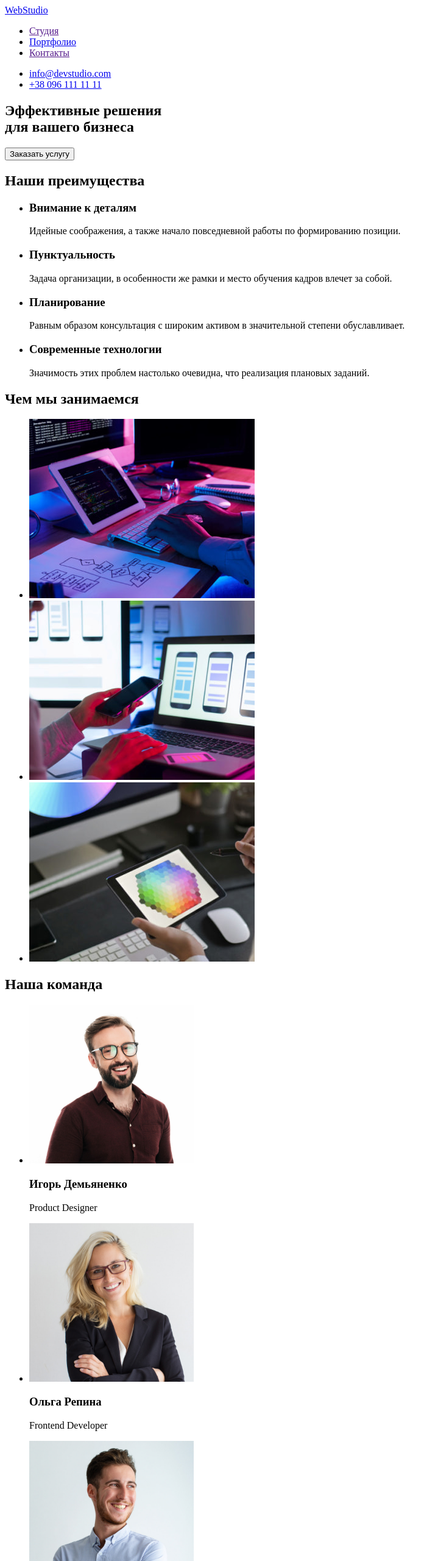
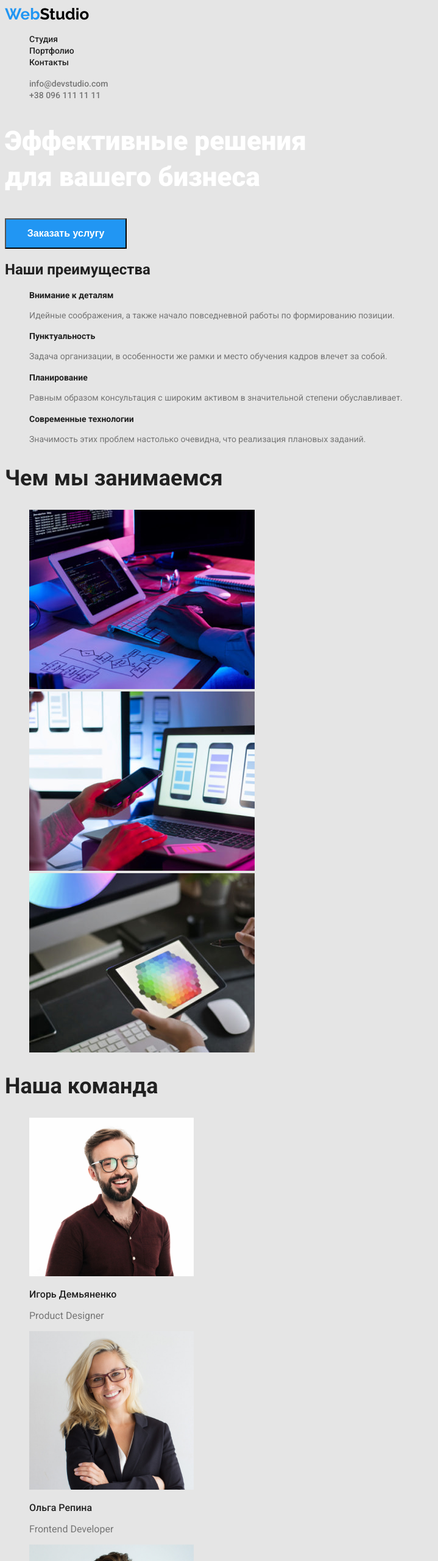
Before and after one commit to MiroslavShimchuk/goit-markup-hw-02, a plain HTML site: page index.html in a window 1280 px wide. Shown: the top 2560 px of the page at 61% size, without its empty margins (0-719 px from the left). Drawn offline with Linux system fonts and the light colour scheme.

Commit message:
задає стилі тексту

```diff
--- a/css/styles.css
+++ b/css/styles.css
@@ -0,0 +1,192 @@
+/* основний колір тексту #212121 */
+/* другорядний колір тексту #757575 */
+/* білий #FFFFFF */
+/* акцент #2196F3 */
+/* основний колір фону #E5E5E5 */
+/* другорядний колір фону #2F303A */
+
+
+:root {
+    --primary-text-color: #212121;
+    --text-color: #757575;
+    --accent-color: #2196F3;
+    --white-color: #FFFFFF;
+    --primary-background-color: #E5E5E5;
+    --second-background-color: #2F303A;
+}
+
+body {
+  font-family: roboto, sans-serif;
+  background-color: var(--primary-background-color);
+  color: var(--primary-text-color);
+}
+
+.list {
+    list-style: none;
+}
+
+/* Шапка сайта */
+
+.logo-header {
+    color: #000000;
+    text-decoration-line: none;
+    font-family: Raleway;
+    font-weight: bold;
+    font-size: 26px;
+}
+
+.web {
+   font-family: Raleway;
+   font-weight: bold;
+   font-size: 26px;
+   color: var(--accent-color);
+}
+
+.site-nav a {
+    text-decoration-line: none;
+    color: var(--primary-text-color);
+    font-weight: 500;
+    font-size: 14px;
+    }
+
+.site-nav a:hover,
+.site-nav a:focus {
+    color: var(--accent-color);
+}
+
+.site-cont a {
+    text-decoration-line: none;
+    color: var(--text-color);
+    font-weight: 500;
+    font-size: 14px;
+}
+
+.site-cont a:hover,
+.site-cont a:focus {
+    color: var(--accent-color);
+}
+
+/* Герой */
+
+.title {
+    font-weight: 900;
+    font-size: 44px;
+    line-height: 1.36;
+    color: var(--white-color);
+}
+
+.order {
+    background: var(--accent-color);
+    width: 200px;
+    height: 50px;
+    font-weight: bold;
+    font-size: 16px;
+    line-height: 30px;
+    color: var(--white-color);
+}
+
+.order:hover,
+.order:focus {
+    background: #188CE8;
+}
+
+/* Наши преимущества */
+
+.feature .title {
+    font-weight: bold;
+    font-size: 14px;
+    line-height: 16px;
+    color: var(--primary-text-color);
+}
+
+.feature .text {
+    font-size: 14px;
+    line-height: 1.7;
+    color: var(--text-color);
+}
+
+/* Чем мы занимаемся */
+
+/* Наша команда */
+
+.section-title {
+    font-weight: bold;
+    font-size: 36px;
+    line-height: 1.2;
+    color: var(--primary-text-color);
+}
+
+.section .name {
+    font-weight: 500;
+    font-size: 16px;
+    line-height: 1.2;
+    color: var(--primary-text-color);
+}
+
+.section .position {
+    font-size: 16px;
+    line-height: 1.2;
+    color: var(--text-color);
+}
+
+/* Футер */
+
+.logo-footer {
+    text-decoration-line: none;
+    font-family: Raleway;
+    font-weight: bold;
+    font-size: 26px;
+    color: var(--white-color);
+}
+
+.address {
+    text-decoration-line: none;
+    font-style: normal;
+    font-size: 14px;
+    line-height: 1.7;
+    color: var(--white-color);
+}
+
+.site-cont-footer a {
+    text-decoration-line: none;
+    font-style: normal;
+    color: rgba(255, 255, 255, 0.6);
+    font-size: 14px;
+}
+
+.site-cont-footer a:hover,
+.site-cont-footer a:focus {
+    color: var(--accent-color);
+}
+
+/* Portfolio */
+
+.portfolio .filter {
+    background-color: #F5F4FA;
+    font-weight: 500;
+    font-size: 16px;
+    line-height: 1.6;
+    color: var(--primary-text-color);
+}
+
+.portfolio .filter:hover,
+.portfolio .filter:focus {
+    background-color: var(--accent-color);
+    font-weight: 500;
+    font-size: 16px;
+    line-height: 1.6;
+    color: var(--white-color);
+}
+
+.portfolio .name {
+    font-weight: bold;
+    font-size: 18px;
+    line-height: 2;
+    color: var(--primary-text-color);
+}
+
+.portfolio .type {
+    font-size: 16px;
+    line-height: 1.9;
+    color: var(--text-color);
+}
--- a/index.html
+++ b/index.html
@@ -12,16 +12,16 @@
 </head>
 <body>
     <!--Шапка сайта-->
-    <header>
+    <header class="page-header">
         <nav>
-            <a href="/">WebStudio</a>
-            <ul>
+            <a href="/" class="logo-header"><span class="web">Web</span>Studio</a>
+            <ul class="site-nav list">
                 <li><a href="">Студия</a></li>
                 <li><a href="./portfolio.html">Портфолио</a></li>
                 <li><a href="">Контакты</a></li>
             </ul>
         </nav>
-        <ul>
+        <ul class="site-cont list">
             <li><a href="mailto:info@devstudio.com">info@devstudio.com</a></li>
             <li><a href="tel:+380961111111">+38 096 111 11 11</a></li>
         </ul>
@@ -29,35 +29,35 @@
     <main>
         <!--Герой-->
         <section>
-                <h1>Эффективные решения <br>для вашего бизнеса</h1>
-                <button type="button">Заказать услугу</button>
+                <h1 class="title">Эффективные решения <br>для вашего бизнеса</h1>
+                <button type="button" class="order">Заказать услугу</button>
         </section>
         <!--Наши преимущества-->
         <section>
             <h2>Наши преимущества</h2>
-            <ul>
+            <ul class="feature list">
                 <li>
-                    <h3>Внимание к деталям</h3>
-                    <p>Идейные соображения, а также начало повседневной работы по формированию позиции.</p>
+                    <h3 class="title">Внимание к деталям</h3>
+                    <p class="text">Идейные соображения, а также начало повседневной работы по формированию позиции.</p>
                 </li>
                 <li>
-                    <h3>Пунктуальность</h3>
-                    <p>Задача организации, в особенности же рамки и место обучения кадров влечет за собой.</p>
+                    <h3 class="title">Пунктуальность</h3>
+                    <p class="text">Задача организации, в особенности же рамки и место обучения кадров влечет за собой.</p>
                 </li>
                 <li>
-                    <h3>Планирование</h3>
-                    <p>Равным образом консультация с широким активом в значительной степени обуславливает.</p>
+                    <h3 class="title">Планирование</h3>
+                    <p class="text">Равным образом консультация с широким активом в значительной степени обуславливает.</p>
                 </li>
                 <li>
-                    <h3>Современные технологии</h3>
-                    <p>Значимость этих проблем настолько очевидна, что реализация плановых заданий.</p>
+                    <h3 class="title">Современные технологии</h3>
+                    <p class="text">Значимость этих проблем настолько очевидна, что реализация плановых заданий.</p>
                 </li>
             </ul>
         </section>
         <!--Чем мы занимаемся-->
-        <section>
-            <h2>Чем мы занимаемся</h2>
-            <ul>
+        <section class="section">
+            <h2 class="section-title">Чем мы занимаемся</h2>
+            <ul class="list">
                 <li>
                    <img src="./images/picture1.jpg" alt="создание сайта" width="370">
                 </li>
@@ -70,40 +70,40 @@
             </ul>
         </section>
         <!--Наша команда-->
-        <section>
-            <h2>Наша команда</h2>
-            <ul>
+        <section class="section">
+            <h2 class="section-title">Наша команда</h2>
+            <ul class="list">
                 <li>
                     <img src="./images/ihor.jpg" alt="Игорь Демьяненко.Продакт дизайнер" width="270">
-                    <h3>Игорь Демьяненко</h3>
-                    <p>Product Designer</p>
+                    <h3 class="name">Игорь Демьяненко</h3>
+                    <p class="position">Product Designer</p>
                 </li>
                 <li>
                     <img src="./images/olha.jpg" alt="Ольга Репина.Фронтенд девелопер" width="270">
-                    <h3>Ольга Репина</h3>
-                    <p>Frontend Developer</p>
+                    <h3 class="name">Ольга Репина</h3>
+                    <p class="position">Frontend Developer</p>
                 </li>
                 <li>
                     <img src="./images/nicolai.jpg" alt="Николай Тарасов.Маркетолог" width="270">
-                    <h3>Николай Тарасов</h3>
-                    <p>Marketing</p>
+                    <h3 class="name">Николай Тарасов</h3>
+                    <p class="position">Marketing</p>
                 </li>
                 <li>
                     <img src="./images/misha.jpg" alt="Михаил Ермаков.Веб дизайнер" width="270">
-                    <h3>Михаил Ермаков</h3>
-                    <p>UI Designer</p>
+                    <h3 class="name">Михаил Ермаков</h3>
+                    <p class="position">UI Designer</p>
                 </li>
             </ul>
         </section>
     </main>
     <!--Футер-->
     <footer>
-        <a href="/">WebStudio</a>
+        <a href="/" class="logo-footer"><span class="web">Web</span>Studio</a>
         <address>
-            <a href="">г. Киев, пр-т Леси Украинки, 26</a>
+            <a href="" class="address">г. Киев, пр-т Леси Украинки, 26</a>
         </address>
         <address>
-            <ul>
+            <ul  class="site-cont-footer list">
                 <li><a href="mailto:info@devstudio.com">info@devstudio.com</a></li>
                 <li><a href="tel:+380961111111">+38 096 111 11 11</a></li>
             </ul>
```
Also changed, not shown: portfolio.html (+33 -34 lines).
